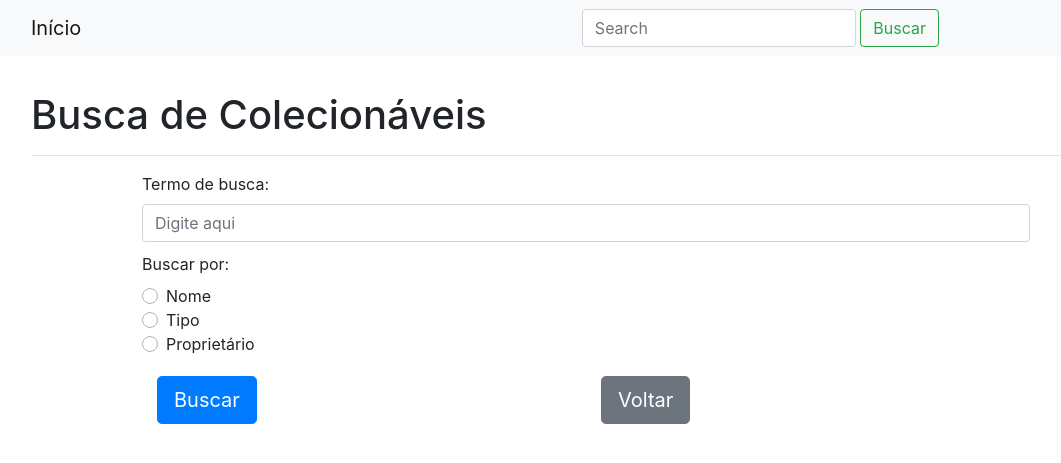
After one commit to fmanechini/ProvaPraticaTestes, a PHP site: page /provapraticatestes/templates/busca.php in a window 1280 px wide. The commit adds this page. Shown: the top 463 px of the page, without its empty margins (54-1115 px from the left). Run offline with PHP 8.4, Linux system fonts and the light colour scheme.

Commit message:
adicionada funcao de busca e mensagem de erro caso o tipo ou proprietário nao esteja selecionado

```diff
--- /dev/null
+++ b/templates/busca.php
@@ -0,0 +1,115 @@
+<?php
+include 'db.php';
+?>
+
+<!doctype html>
+<html lang="en">
+<head>
+    <!-- Required meta tags -->
+    <meta charset="utf-8">
+    <meta name="viewport" content="width=device-width, initial-scale=1, shrink-to-fit=no">
+    <!-- Bootstrap CSS -->
+    <link rel="stylesheet" href="https://stackpath.bootstrapcdn.com/bootstrap/4.3.1/css/bootstrap.min.css" integrity="sha384-ggOyR0iXCbMQv3Xipma34MD+dH/1fQ784/j6cY/iJTQUOhcWr7x9JvoRxT2MZw1T" crossorigin="anonymous">
+
+    <title>Busca de Colecionáveis</title>
+</head>
+
+<body>
+  <nav class="navbar navbar-expand-lg navbar-light bg-light sticky-top">
+<div class="container">
+  <a class="navbar-brand" href="../index.php" style="flex-grow: 1">Início</a>
+  <button class="navbar-toggler" type="button" data-toggle="collapse" data-target="#navbarSupportedContent" aria-controls="navbarSupportedContent" aria-expanded="false" aria-label="Toggle navigation">
+    <span class="navbar-toggler-icon"></span>
+  </button>
+
+  <div class="collapse navbar-collapse" id="navbarSupportedContent" style="justify-content : flex-end">
+
+    <form class="form-inline my-2 my-lg-0" style="width :80%; margin:1px" >
+    <div class="col" style=>
+      <input class="form-control" type="search" placeholder="Search" aria-label="Search" >
+      <button class="btn btn-outline-success my-2 my-sm-0" type="submit">Buscar</button>
+    </form>
+    </div>
+  </div>
+  </div>
+</nav>
+
+  <div class="container" style="margin-top:35px;">
+
+    <h1>Busca de Colecionáveis</h1>
+    <hr>
+    <form method="post" name="form_busca" action="lista.php" onsubmit="event.preventDefault(); validacao();">
+		<div id="add_to_me"></div>
+
+      <div class="row" style="width :80%; margin:auto">
+        <label>Termo de busca:</label>
+        <input type="text" class="form-control" placeholder="Digite aqui" name="busca">
+    </div>
+    <div style="width :80%; margin:auto">
+      <label style="margin-top : 10px">Buscar por:</label>
+        <div class="custom-control custom-radio">
+          <input type="radio" name="tipo_busca" value="nome" id="radio_nome" class="custom-control-input">
+          <label class="custom-control-label" for="radio_nome">Nome</label>
+        </div>
+        <div class="custom-control custom-radio">
+          <input type="radio" name="tipo_busca" value="tipo" id="radio_tipo" class="custom-control-input">
+          <label class="custom-control-label" for="radio_tipo">Tipo</label>
+        </div>
+        <div class="custom-control custom-radio">
+          <input type="radio" name="tipo_busca" value="proprietario" id="radio_proprietario" class="custom-control-input">
+          <label class="custom-control-label" for="radio_proprietario">Proprietário</label>
+        </div>
+    </div>
+    <div class="row" style="width :80%; margin: 20px auto">
+        <div class="col">
+        <input type="submit" class="btn btn-primary btn-lg" value="Buscar">
+        </div>
+    </form>
+
+        <div class="col">
+            <a href="../index.php" class="btn btn-secondary btn-lg">Voltar</a>
+        </div>
+    </div>
+</div>
+    <!-- Optional JavaScript -->
+    <!-- jQuery first, then Popper.js, then Bootstrap JS -->
+    <script type="text/javascript">
+        // função para conferir se um valor é um numero inteiro usada para validacao dos forms
+        function validacao() {
+            // Este é o padrão para validar se o nome não contém simbolos, numeros, somente espaços ou espaços duplos no meio do texto
+            const re = /^[a-zA-ZáÁéÉíÍóÓúÚ](?!.*\s{2})([a-zA-ZáÁéÉíÍóÓúÚ\s]+).{0,100}[a-zA-ZáÁéÉíÍóÓúÚ]$/
+            // Validação do termo de busca para não conter simbolos, numeros, somente espaços ou espaços duplos no meio do texto
+            if (!re.test(document.getElementsByName("busca")[0].value)) {
+                document.getElementById("add_to_me").innerHTML = "<div class='alert alert-danger' role='alert'>A busca não deve conter símbolos ou numeros e deve conter 3 ou mais caracteres</div>";
+                document.getElementsByName("busca")[0].focus();
+                return false;
+            }
+            // Validação do tipo da busca conferindo se foi selecionado
+            if(document.getElementById('radio_nome').checked) {
+                document.getElementsByName("form_busca")[0].submit();
+                return true;
+            }else if(document.getElementById('radio_tipo').checked) {
+                document.getElementsByName("form_busca")[0].submit();
+                return true;
+            }else if(document.getElementById('radio_proprietario').checked) {
+                document.getElementsByName("form_busca")[0].submit();
+                return true;
+            }else {
+                document.getElementById("add_to_me").innerHTML = "<div class='alert alert-danger' role='alert'> Selecione uma opção de busca</div>";
+                return false;
+            }
+        }
+    </script>
+  <script src="https://code.jquery.com/jquery-3.3.1.slim.min.js"
+        integrity="sha384-q8i/X+965DzO0rT7abK41JStQIAqVgRVzpbzo5smXKp4YfRvH+8abtTE1Pi6jizo"
+        crossorigin="anonymous"></script>
+<script src="https://cdnjs.cloudflare.com/ajax/libs/popper.js/1.14.7/umd/popper.min.js"
+        integrity="sha384-UO2eT0CpHqdSJQ6hJty5KVphtPhzWj9WO1clHTMGa3JDZwrnQq4sF86dIHNDz0W1"
+        crossorigin="anonymous"></script>
+<script src="https://stackpath.bootstrapcdn.com/bootstrap/4.3.1/js/bootstrap.min.js"
+        integrity="sha384-JjSmVgyd0p3pXB1rRibZUAYoIIy6OrQ6VrjIEaFf/nJGzIxFDsf4x0xIM+B07jRM"
+        crossorigin="anonymous"></script>
+    <script>
+    </script>
+   </body>
+</html>
```
Also changed, not shown: templates/cadastro.php (+11 -1 lines), templates/lista.php (+33 -7 lines).
